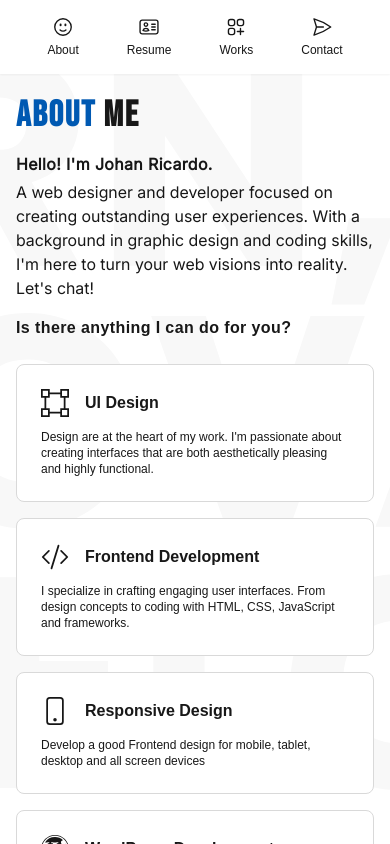
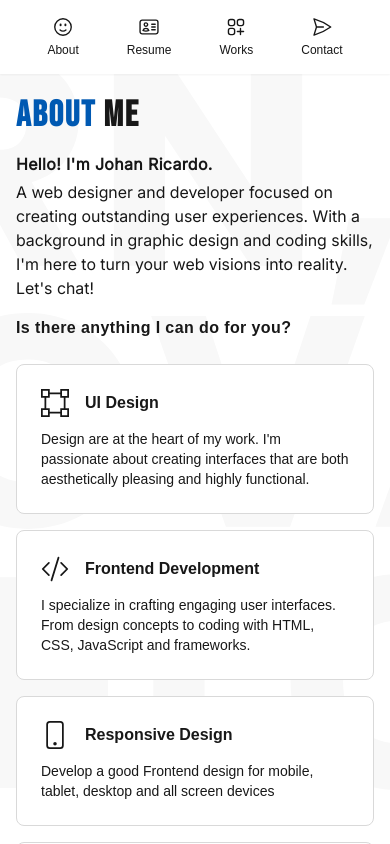
Before and after one commit to johanso/portfolioNextJS, a Next.js app: page /about in a window 390 px wide. Shown: the top 844 px of the page. Built offline with nearby package versions, Linux system fonts and the light colour scheme.

Commit message:
fx page height

```diff
--- a/app/components/BoxInfoText.tsx
+++ b/app/components/BoxInfoText.tsx
@@ -14,7 +14,7 @@ export const BoxInfoText = ({title, icon, text} : BoxInfoTextProps) => {
         <h3 className="ml-4 text-base font-semibold text-black lg:text-base">{title}</h3>
       </div>
       <div className="mt-3">
-        <p className="text-xs font-medium text-black md:text-sm">{text}</p>
+        <p className="text-sm font-medium text-black md:text-sm">{text}</p>
       </div>
     </div>
   )
--- a/app/layout.tsx
+++ b/app/layout.tsx
@@ -40,7 +40,7 @@ export default function RootLayout({
 
   return (
     <html lang="en" className={`${inter.variable} ${robotoMono.variable} ${bebasNeue.variable}`}>
-      <body className={`antialiased  bg-hero-pattern bg-no-repeat bg-center h-screen`}>
+      <body className={`antialiased  bg-hero-pattern bg-no-repeat bg-center h-svh`}>
         <MenuNavDesktop />
         <Transition>{children}</Transition>
       </body>
```
